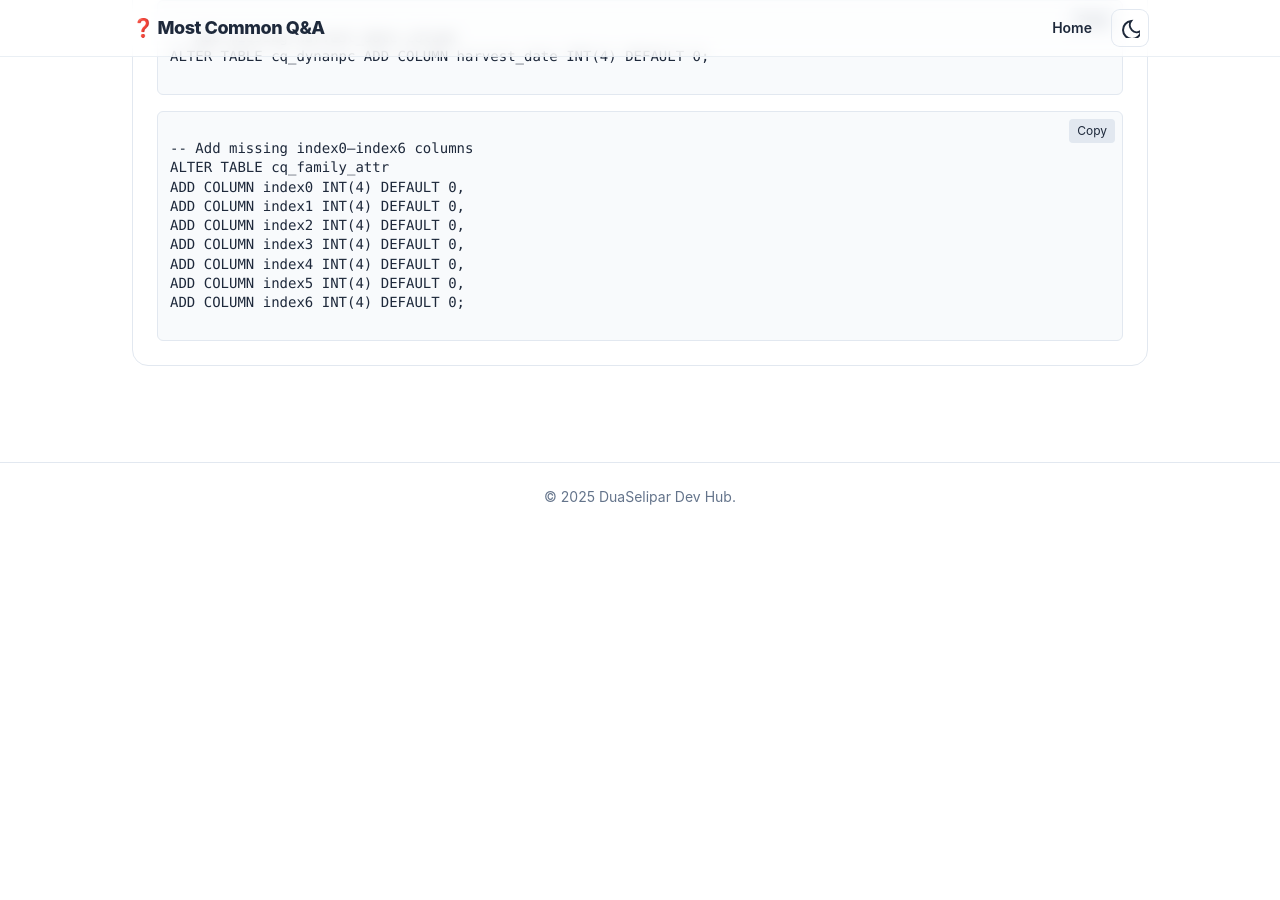
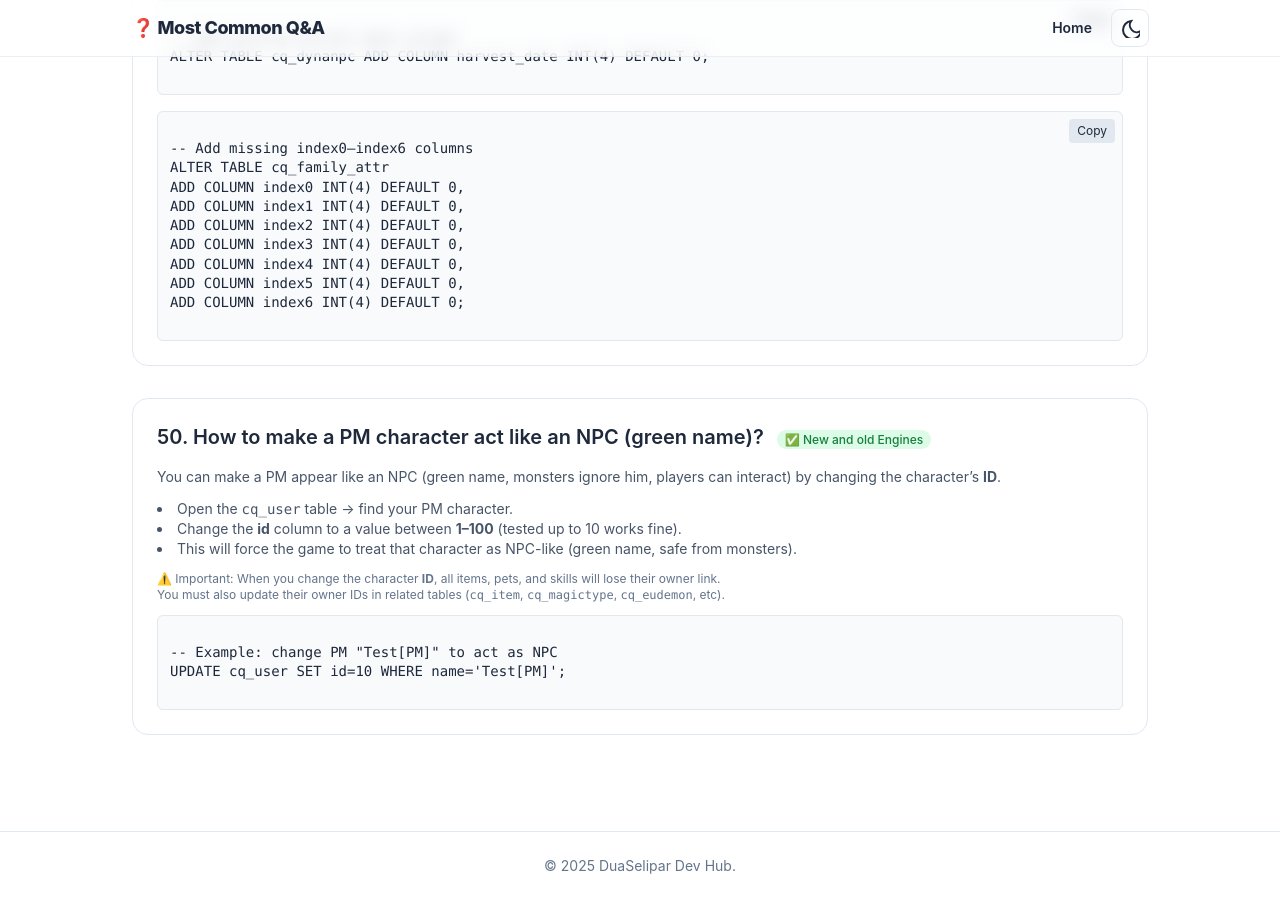
Before and after one commit to duaselipar/duaselipar.github.io, a Jekyll site: the page guide/frequently-asked-questions.html, which Jekyll copies as it is, in a window 1280 px wide and 900 px high, scrolled down 16669 px. Built offline with Jekyll 4.4.1, drawn with Linux system fonts in a browser that asks for light colours; nearby versions of some CDN libraries; before the commit the page ends 17200 px from its top, so only the background shows below that.

Commit message:
Updated content

```diff
--- a/guide/frequently-asked-questions.html
+++ b/guide/frequently-asked-questions.html
@@ -1365,6 +1365,37 @@ ADD COLUMN index6 INT(4) DEFAULT 0;
 </section>
 
 
+<!-- Q50 -->
+<section class="rounded-2xl border border-slate-200 dark:border-slate-800 bg-white dark:bg-slate-950 p-6 mb-8">
+  <h2 class="text-xl font-semibold mb-4">50. How to make a PM character act like an NPC (green name)?
+    <span class="ml-2 px-2 py-0.5 text-xs font-medium rounded-full bg-green-100 text-green-700 dark:bg-green-900 dark:text-green-200">
+      ✅ New and old Engines
+    </span>
+  </h2>
+  <p class="text-sm text-slate-600 dark:text-slate-400 mb-3">
+    You can make a PM appear like an NPC (green name, monsters ignore him, players can interact) by changing the character’s <b>ID</b>.
+  </p>
+
+  <ul class="list-disc list-inside text-sm text-slate-600 dark:text-slate-400 mb-3">
+    <li>Open the <code>cq_user</code> table → find your PM character.</li>
+    <li>Change the <b>id</b> column to a value between <b>1–100</b> (tested up to 10 works fine).</li>
+    <li>This will force the game to treat that character as NPC-like (green name, safe from monsters).</li>
+  </ul>
+
+  <p class="text-xs text-slate-500 mb-3">
+    ⚠️ Important: When you change the character <b>ID</b>, all items, pets, and skills will lose their owner link.<br>
+    You must also update their owner IDs in related tables (<code>cq_item</code>, <code>cq_magictype</code>, <code>cq_eudemon</code>, etc).
+  </p>
+
+  <pre class="bg-slate-50 dark:bg-slate-900 border border-slate-200 dark:border-slate-800
+             px-3 py-2 rounded-md text-sm leading-snug font-mono text-slate-800 dark:text-slate-100">
+<code>
+-- Example: change PM "Test[PM]" to act as NPC
+UPDATE cq_user SET id=10 WHERE name='Test[PM]';
+  </code></pre>
+</section>
+
+
   </main>
 
   <!-- Footer -->
```
